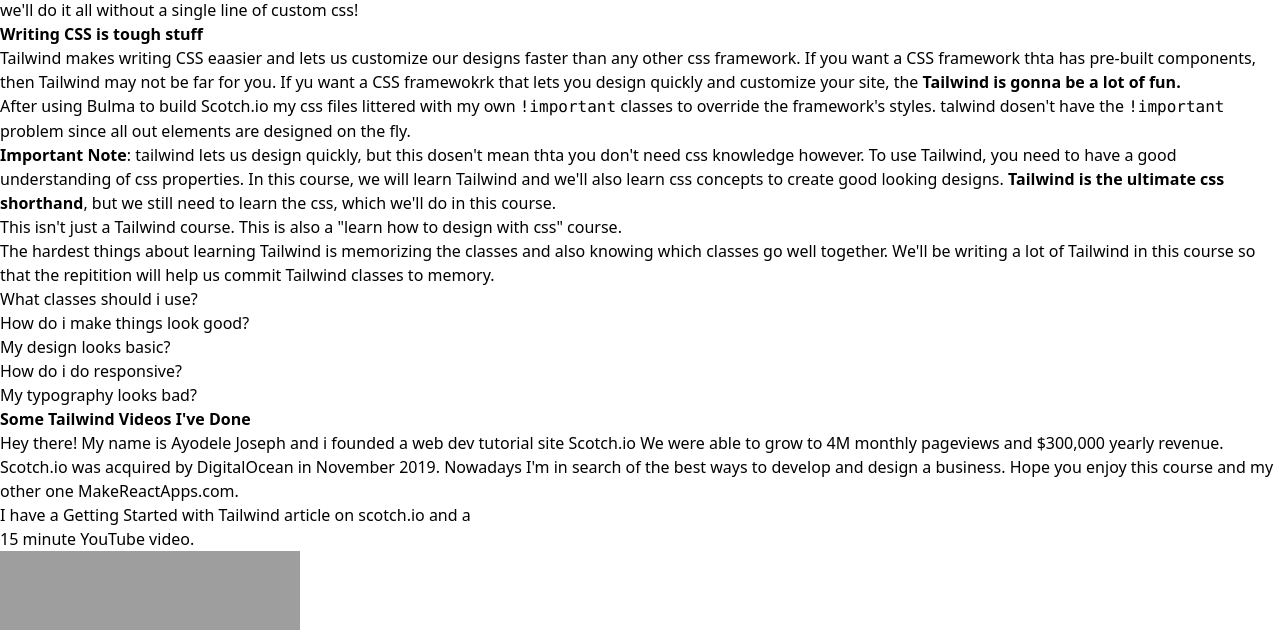
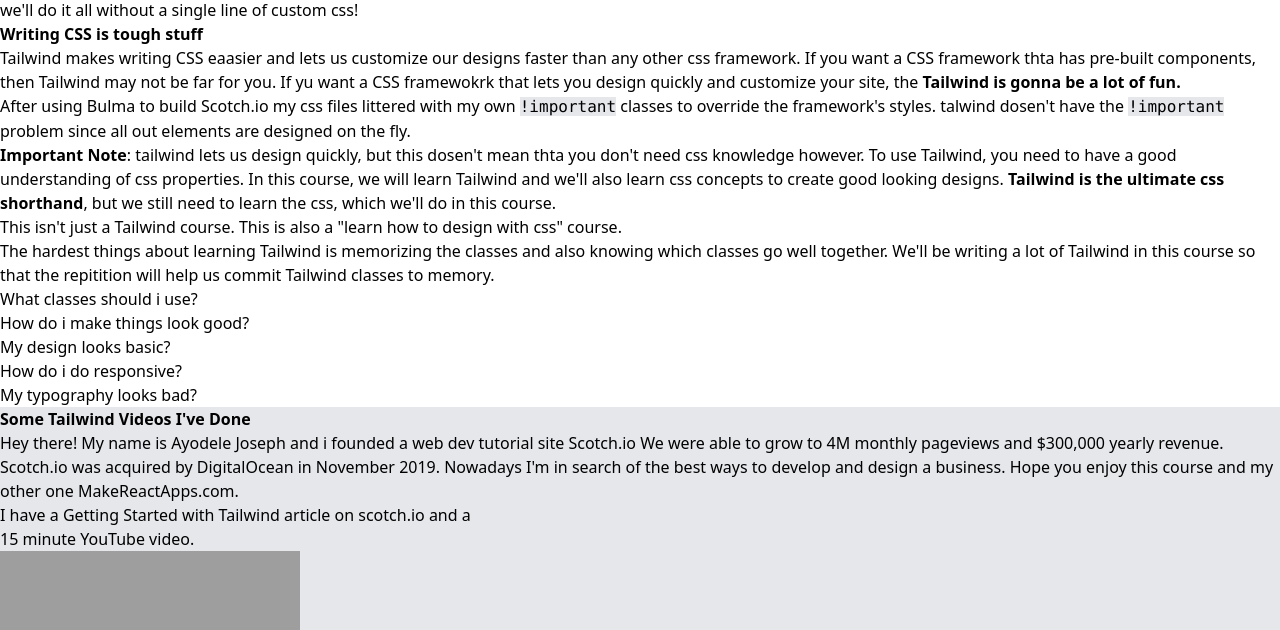
Before and after one commit to JosiahAyodele/tail-site, a website: page index.html in a window 1280 px wide. Shown: the part 170-800 px from the top of the page. Drawn offline with Linux system fonts and the light colour scheme; grey boxes are pictures that could not be loaded.

Commit message:
new changes

```diff
--- a/public/index.html
+++ b/index.html
@@ -4,7 +4,7 @@
     <meta charset="UTF-8">
     <meta name="viewport" content="width=device-width, initial-scale=1.0">
     <title>Document</title>
-     <link rel="stylesheet" href="output.css">
+     <link rel="stylesheet" href="/src/output.css">
 </head>
 <body>
 
```
Also changed, not shown: public/output.css (deleted).
